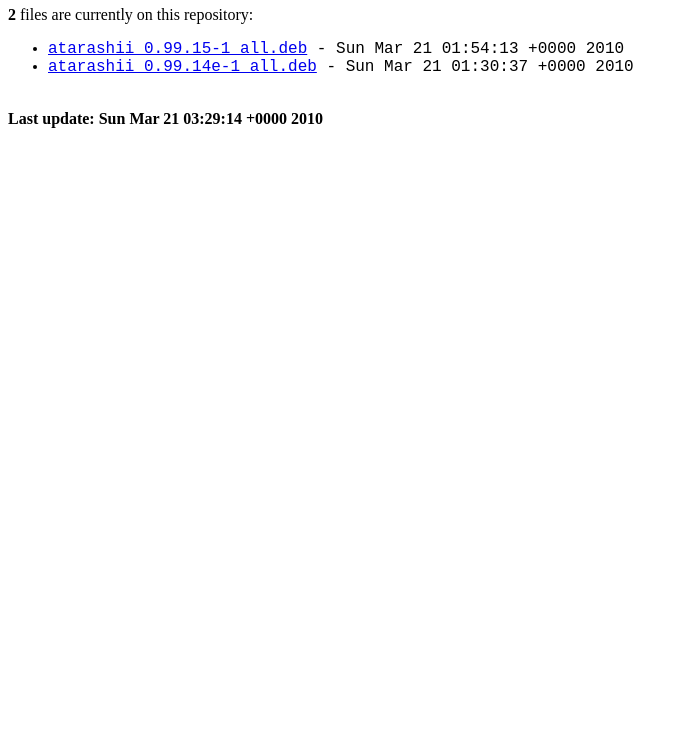
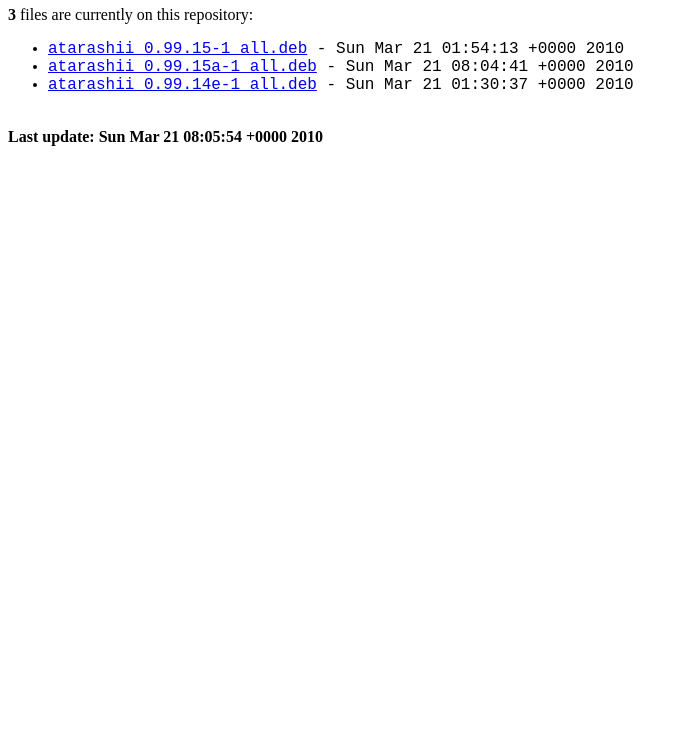
Before and after one commit to BonsaiDen/Atarashii, a plain HTML site: page index.html in a window 1280 px wide. Shown: the part 60-800 px from the top of the page, without its empty margins (0-688 px from the left). Drawn offline with Linux system fonts and the light colour scheme.

Commit message:
Upload version 0.99.15a.

```diff
--- a/index.html
+++ b/index.html
@@ -3,9 +3,9 @@ li {
     font-family: Courier New;
 }
 </style></head><body><h1>Debian Package Repository of Atarashii</h1>
-<b>2</b> files are currently on this repository:<br/>
+<b>3</b> files are currently on this repository:<br/>
 <ul>
-<li><a href="http://bonsaiden.github.com/Atarashii/atarashii_0.99.15-1_all.deb">atarashii_0.99.15-1_all.deb</a> - Sun Mar 21 01:54:13 +0000 2010</li><li><a href="http://bonsaiden.github.com/Atarashii/atarashii_0.99.14e-1_all.deb">atarashii_0.99.14e-1_all.deb</a> - Sun Mar 21 01:30:37 +0000 2010</li>
+<li><a href="http://bonsaiden.github.com/Atarashii/atarashii_0.99.15-1_all.deb">atarashii_0.99.15-1_all.deb</a> - Sun Mar 21 01:54:13 +0000 2010</li><li><a href="http://bonsaiden.github.com/Atarashii/atarashii_0.99.15a-1_all.deb">atarashii_0.99.15a-1_all.deb</a> - Sun Mar 21 08:04:41 +0000 2010</li><li><a href="http://bonsaiden.github.com/Atarashii/atarashii_0.99.14e-1_all.deb">atarashii_0.99.14e-1_all.deb</a> - Sun Mar 21 01:30:37 +0000 2010</li>
 </ul>
 <br/>
-<b>Last update: Sun Mar 21 03:29:14 +0000 2010</b></body></html>
+<b>Last update: Sun Mar 21 08:05:54 +0000 2010</b></body></html>
```
Also changed, not shown: 5 other files.
